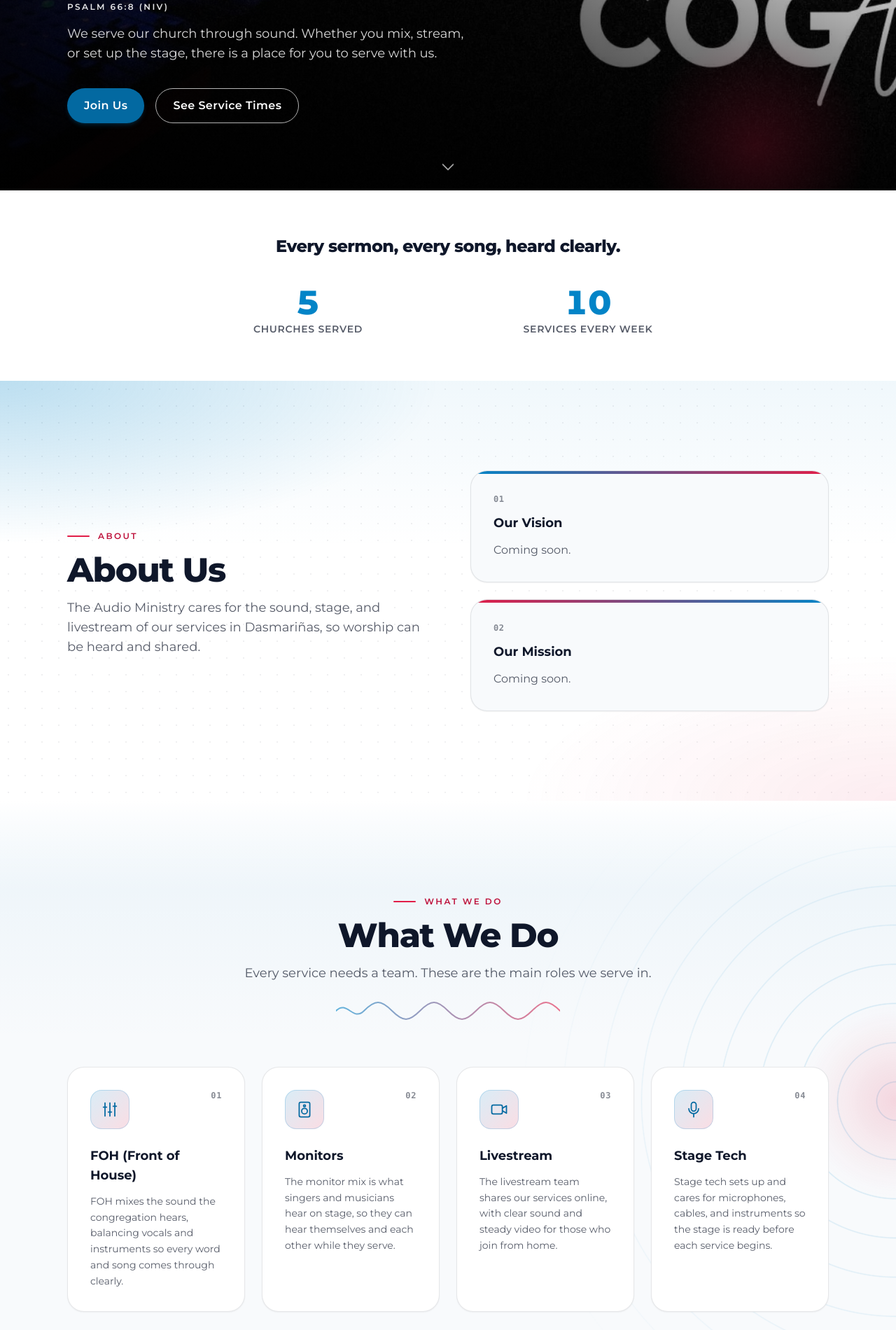
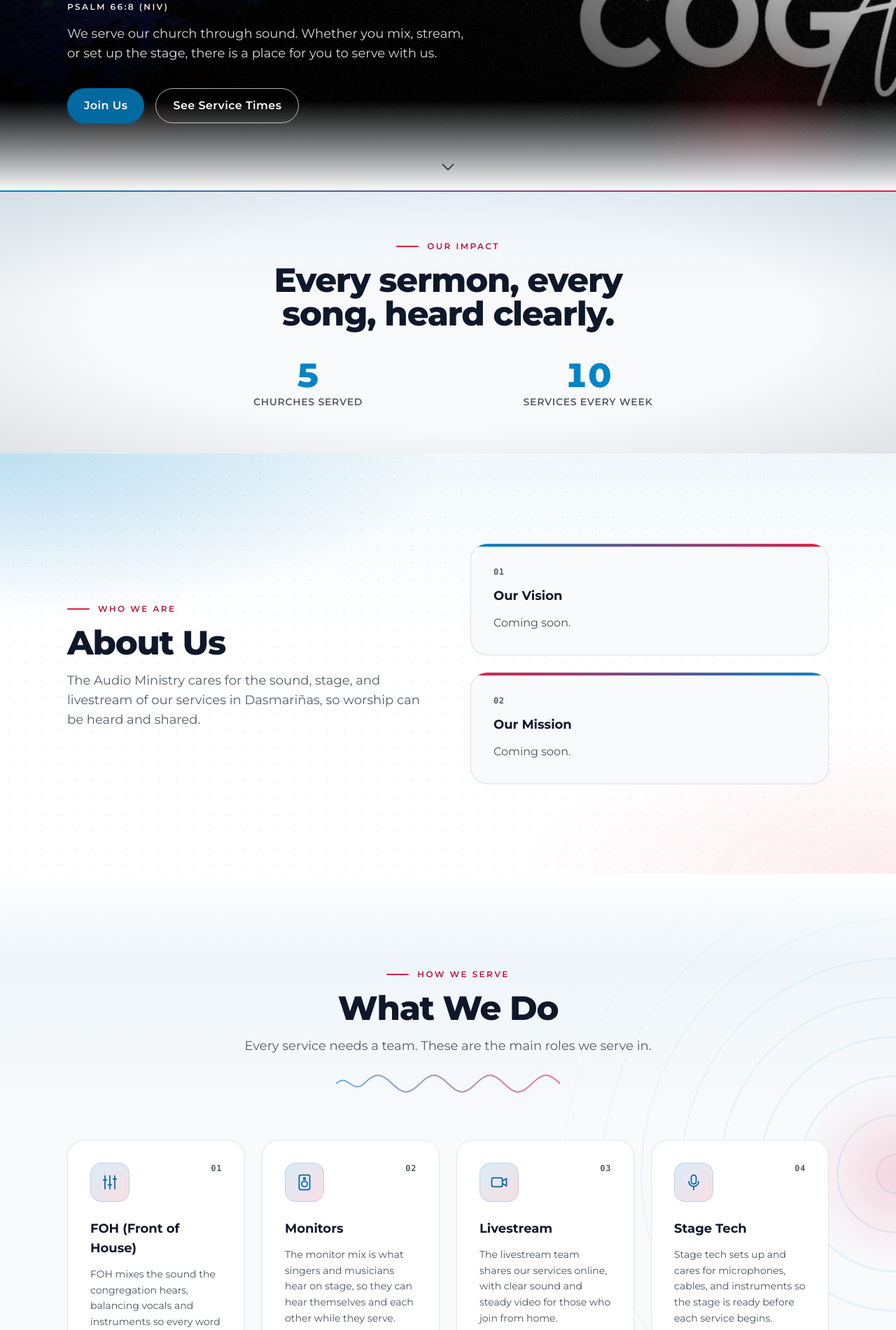
Before and after one commit to Loucho09/cog-audio-ministry, a Laravel app: page / in a window 1280 px wide. Shown: the part 487-2387 px from the top of the page at 70% size. Run offline with Laravel 12, Linux system fonts and the light colour scheme; data comes from the database, SQL or seed files in the repository; style sheets or scripts are compiled from the project's sources; some web fonts are replaced.

Commit message:
style: smoother section flow, clearer headings and AA contrast fixes
Co-Authored-By: Claude Opus 5.5 <noreply@anthropic.com>

```diff
--- a/resources/views/components/home/about.blade.php
+++ b/resources/views/components/home/about.blade.php
@@ -4,7 +4,7 @@
         <div class="grid gap-12 lg:grid-cols-2 lg:items-center lg:gap-16">
             <x-site.section-header
                 id="about-title"
-                eyebrow="About"
+                eyebrow="Who we are"
                 title="About Us"
                 align="left"
                 lead="The Audio Ministry cares for the sound, stage, and livestream of our services in Dasmariñas, so worship can be heard and shared."
@@ -13,18 +13,18 @@
             <div class="grid gap-5 sm:gap-6">
                 <article aria-labelledby="vision-title" class="group relative overflow-hidden rounded-3xl border border-text/10 bg-background p-6 shadow-sm transition duration-300 hover:-translate-y-1 hover:border-primary/30 hover:shadow-xl motion-reduce:transform-none sm:p-8 dark:hover:shadow-[0_0_40px_-8px] dark:hover:shadow-primary/40">
                     <span aria-hidden="true" class="absolute inset-x-0 top-0 h-1 bg-gradient-to-r from-primary to-accent"></span>
-                    <p aria-hidden="true" class="font-mono text-xs font-semibold tracking-wider text-text/50">01</p>
+                    <p aria-hidden="true" class="font-mono text-xs font-semibold tracking-wider text-text/70">01</p>
                     <h3 id="vision-title" class="mt-3 text-lg font-bold text-text">Our Vision</h3>
                     {{-- TODO: vision/mission from the Audio Head --}}
-                    <p class="mt-3 text-base leading-relaxed text-text/70">Coming soon.</p>
+                    <p class="mt-3 text-base leading-relaxed text-text/75">Coming soon.</p>
                 </article>
 
                 <article aria-labelledby="mission-title" class="group relative overflow-hidden rounded-3xl border border-text/10 bg-background p-6 shadow-sm transition duration-300 hover:-translate-y-1 hover:border-primary/30 hover:shadow-xl motion-reduce:transform-none sm:p-8 dark:hover:shadow-[0_0_40px_-8px] dark:hover:shadow-primary/40">
                     <span aria-hidden="true" class="absolute inset-x-0 top-0 h-1 bg-gradient-to-r from-accent to-primary"></span>
-                    <p aria-hidden="true" class="font-mono text-xs font-semibold tracking-wider text-text/50">02</p>
+                    <p aria-hidden="true" class="font-mono text-xs font-semibold tracking-wider text-text/70">02</p>
                     <h3 id="mission-title" class="mt-3 text-lg font-bold text-text">Our Mission</h3>
                     {{-- TODO: vision/mission from the Audio Head --}}
-                    <p class="mt-3 text-base leading-relaxed text-text/70">Coming soon.</p>
+                    <p class="mt-3 text-base leading-relaxed text-text/75">Coming soon.</p>
                 </article>
             </div>
         </div>
--- a/resources/views/components/home/hero.blade.php
+++ b/resources/views/components/home/hero.blade.php
@@ -26,6 +26,9 @@
     {{-- Stage-light glows in the brand colours. --}}
     <x-site.glow tone="primary" class="-left-40 top-10 h-[28rem] w-[28rem] opacity-70 sm:-left-24" />
     <x-site.glow tone="accent" class="-bottom-24 right-0 h-80 w-80 opacity-70 sm:right-10" />
+
+    {{-- Bottom fade into the next section (background token), so the photo does not end in a hard edge. Decorative only. --}}
+    <div aria-hidden="true" class="pointer-events-none absolute inset-x-0 bottom-0 h-32 bg-gradient-to-t from-background to-transparent"></div>
 
     <div class="relative mx-auto w-full max-w-6xl px-5 pb-24 pt-28 sm:px-6 sm:pt-32 lg:px-8">
         <div class="motion-safe:animate-fade-up flex flex-col items-center text-center lg:items-start lg:text-left">
@@ -64,11 +67,11 @@
         </div>
     </div>
 
-    {{-- Scroll cue: a real link to the next section. The bounce is motion-safe only. --}}
+    {{-- Scroll cue: a real link to the next section. It sits over the bottom fade, so it uses theme text colours. The bounce is motion-safe only. --}}
     <a
         href="#about"
         aria-label="Scroll to About"
-        class="absolute inset-x-0 bottom-4 mx-auto flex h-11 w-11 items-center justify-center rounded-full text-white/80 transition-colors duration-200 hover:text-white focus-visible:outline-none focus-visible:ring-2 focus-visible:ring-white focus-visible:ring-offset-2 focus-visible:ring-offset-black motion-safe:animate-nudge"
+        class="absolute inset-x-0 bottom-4 mx-auto flex h-11 w-11 items-center justify-center rounded-full text-text transition-colors duration-200 hover:text-primary focus-visible:outline-none focus-visible:ring-2 focus-visible:ring-primary-dark focus-visible:ring-offset-2 focus-visible:ring-offset-background motion-safe:animate-nudge"
     >
         <svg class="h-6 w-6" fill="none" viewBox="0 0 24 24" stroke-width="1.5" stroke="currentColor" aria-hidden="true">
             <path stroke-linecap="round" stroke-linejoin="round" d="M19.5 8.25l-7.5 7.5-7.5-7.5" />
--- a/resources/views/components/home/impact.blade.php
+++ b/resources/views/components/home/impact.blade.php
@@ -16,11 +16,17 @@
 @endphp
 
 @if (count($stats) > 0)
-    <section id="impact" aria-labelledby="impact-title" class="relative isolate overflow-hidden bg-surface py-14 sm:py-16">
-        <div class="mx-auto max-w-6xl px-5 text-center sm:px-6 lg:px-8">
-            <h2 id="impact-title" class="text-xl font-extrabold leading-snug tracking-tight text-text [text-wrap:balance] sm:text-2xl">
-                Every sermon, every song, heard clearly.
-            </h2>
+    <section id="impact" aria-labelledby="impact-title" class="relative isolate overflow-hidden bg-background py-14 sm:py-16">
+        {{-- Thin primary-to-accent light bar on the top edge, and a subtle backdrop. Decorative. --}}
+        <span aria-hidden="true" class="absolute inset-x-0 top-0 h-0.5 bg-gradient-to-r from-primary to-accent"></span>
+        <x-site.section-backdrop variant="vignette" />
+
+        <div class="relative mx-auto max-w-6xl px-5 text-center sm:px-6 lg:px-8">
+            <x-site.section-header
+                id="impact-title"
+                eyebrow="Our impact"
+                title="Every sermon, every song, heard clearly."
+            />
 
             <dl class="mx-auto mt-10 grid max-w-3xl gap-8 {{ $gridCols }}">
                 @foreach ($stats as $stat)
--- a/resources/views/components/home/join.blade.php
+++ b/resources/views/components/home/join.blade.php
@@ -1,6 +1,11 @@
 <section id="join" aria-labelledby="join-title" class="relative isolate overflow-hidden bg-black py-20 sm:py-24 lg:py-32">
-    {{-- Stage band: near-black in both themes so white text always passes AA. Glows are decorative. --}}
+    {{-- Stage band: near-black in both themes so white text always passes AA. Glows and edge fades are decorative. --}}
     <x-site.glow tone="primary" class="-left-32 -top-32 h-96 w-96 opacity-60" />
+
+    {{-- Soft fades into the neighbouring sections, plus an accent hairline on the top edge. --}}
+    <div aria-hidden="true" class="pointer-events-none absolute inset-x-0 top-0 h-24 bg-gradient-to-b from-background to-transparent"></div>
+    <div aria-hidden="true" class="pointer-events-none absolute inset-x-0 bottom-0 h-24 bg-gradient-to-t from-background to-transparent"></div>
+    <span aria-hidden="true" class="absolute inset-x-0 top-0 h-px bg-gradient-to-r from-transparent via-accent to-transparent"></span>
     <x-site.glow tone="accent" class="-bottom-40 -right-24 h-[28rem] w-[28rem] opacity-50" />
 
     <div class="relative mx-auto flex max-w-3xl flex-col items-center px-5 text-center sm:px-6 lg:px-8">
--- a/resources/views/components/home/stay-updated.blade.php
+++ b/resources/views/components/home/stay-updated.blade.php
@@ -5,8 +5,10 @@
 @endphp
 
 @if (filled($facebookUrl) || filled($messengerUrl))
-    <section id="updates" aria-labelledby="updates-title" class="relative isolate overflow-hidden bg-background py-20 sm:py-24">
-        <div class="mx-auto max-w-3xl px-5 text-center sm:px-6 lg:px-8">
+    <section id="updates" aria-labelledby="updates-title" class="relative isolate overflow-hidden bg-background py-20 sm:py-24 lg:py-32">
+        <x-site.section-backdrop variant="vignette" />
+
+        <div class="relative mx-auto max-w-3xl px-5 text-center sm:px-6 lg:px-8">
             <div class="rounded-3xl border border-text/10 bg-surface p-8 shadow-sm sm:p-10">
                 <x-site.section-header
                     id="updates-title"
--- a/resources/views/components/home/what-we-do.blade.php
+++ b/resources/views/components/home/what-we-do.blade.php
@@ -3,7 +3,7 @@
     <div class="mx-auto max-w-6xl px-5 sm:px-6 lg:px-8">
         <x-site.section-header
             id="what-we-do-title"
-            eyebrow="What we do"
+            eyebrow="How we serve"
             title="What We Do"
             lead="Every service needs a team. These are the main roles we serve in."
         />
@@ -48,11 +48,11 @@
                                 {!! $role['icon'] !!}
                             </svg>
                         </span>
-                        <span aria-hidden="true" class="font-mono text-xs font-semibold tracking-wider text-text/50">{{ str_pad((string) ($index + 1), 2, '0', STR_PAD_LEFT) }}</span>
+                        <span aria-hidden="true" class="font-mono text-xs font-semibold tracking-wider text-text/70">{{ str_pad((string) ($index + 1), 2, '0', STR_PAD_LEFT) }}</span>
                     </div>
 
                     <h3 class="mt-6 text-lg font-bold text-text">{{ $role['title'] }}</h3>
-                    <p class="mt-3 text-sm leading-relaxed text-text/70">
+                    <p class="mt-3 text-sm leading-relaxed text-text/75">
                         {{ $role['description'] }}
                     </p>
                 </li>
```
